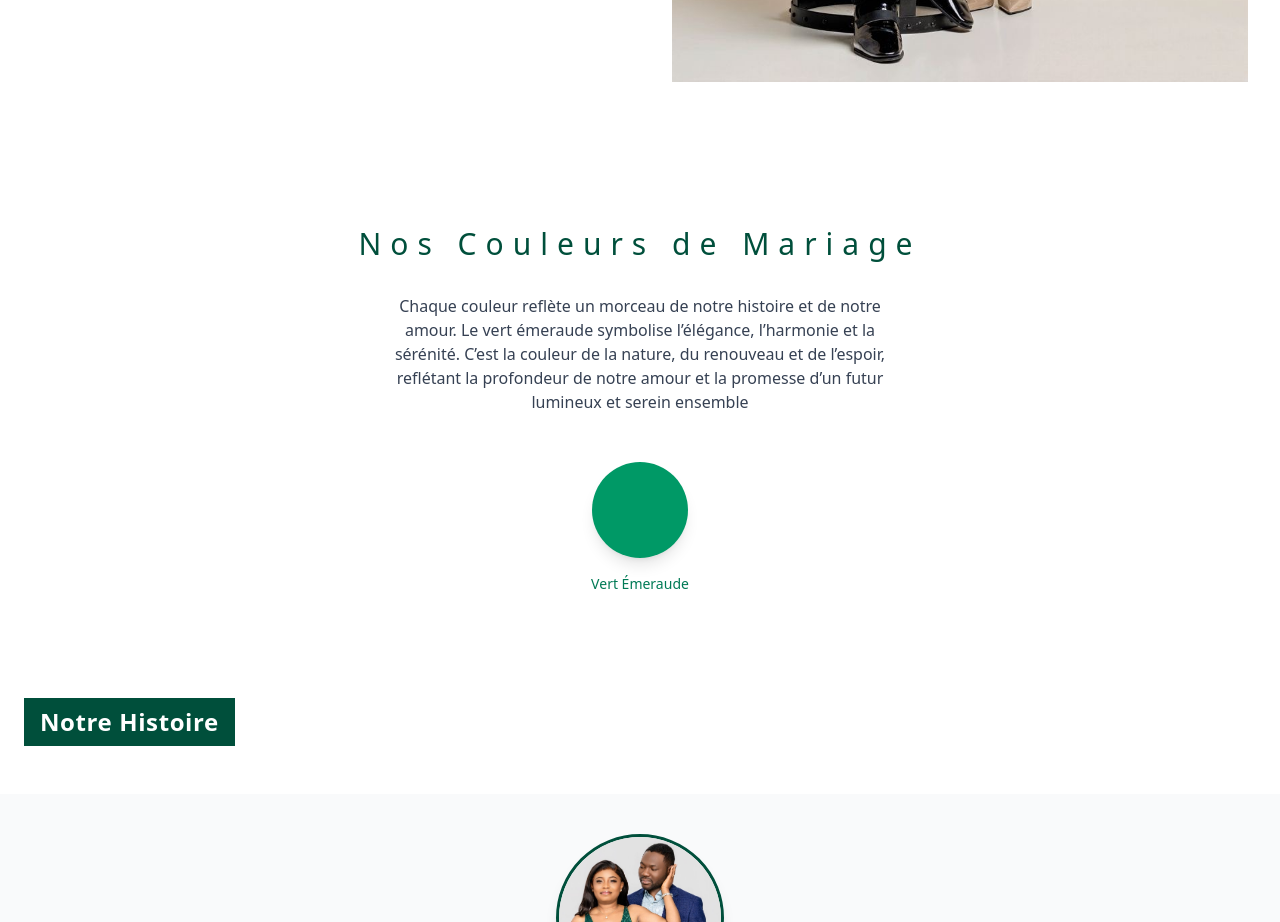
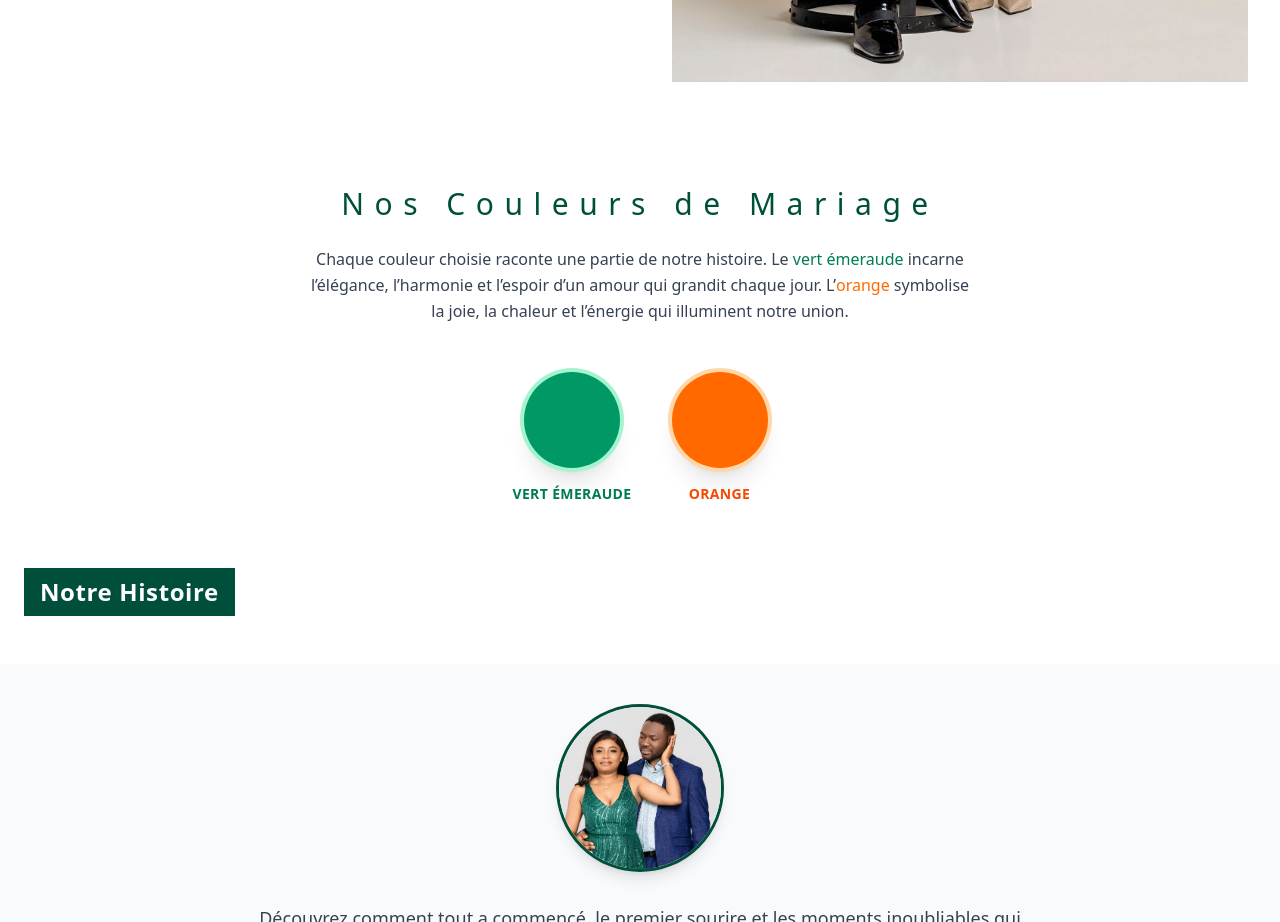
Before and after one commit to Gassiruphin237/rsvp-weeding, a React (Vite) app: page / in a window 1280 px wide. Shown: the part 2820-3742 px from the top of the page. Built offline with nearby package versions, Linux system fonts and the light colour scheme.

Commit message:
update full

```diff
--- a/package.json
+++ b/package.json
@@ -44,6 +44,7 @@
     "cmdk": "^1.1.1",
     "date-fns": "^4.1.0",
     "embla-carousel-react": "^8.6.0",
+    "framer-motion": "^12.25.0",
     "input-otp": "^1.4.2",
     "jspdf": "^4.0.0",
     "jspdf-autotable": "^5.0.7",
--- a/src/components/pages/SavetheDate.jsx
+++ b/src/components/pages/SavetheDate.jsx
@@ -213,25 +213,43 @@ const handleSubmit = (e) => {
                     </div>
                 </div>
             </section>
-            <section className="w-full bg-white py-10">
-                <div className="flex flex-col items-center justify-center py-16 bg-white px-6">
-                    <h3 className="mb-8 text-3xl text-center font-light tracking-[0.3em] text-emerald-900">
+            <section className="w-full bg-white py-16">
+                <div className="flex flex-col items-center justify-center px-6 text-center">
+
+                    <h3 className="mb-6 text-3xl font-light tracking-[0.35em] text-emerald-900">
                         Nos Couleurs de Mariage
                     </h3>
 
-                    <p className="text-center text-gray-700 mb-12 max-w-lg">
-                        Chaque couleur reflète un morceau de notre histoire et de notre amour.
-                        Le vert émeraude symbolise l’élégance, l’harmonie et la sérénité. C’est la couleur de la nature, du renouveau et de l’espoir, reflétant la profondeur de notre amour et la promesse d’un futur lumineux et serein ensemble
+                    <p className="mb-12 max-w-2xl text-gray-700 leading-relaxed">
+                        Chaque couleur choisie raconte une partie de notre histoire.
+                        Le <span className="font-medium text-emerald-700">vert émeraude</span> incarne l’élégance,
+                        l’harmonie et l’espoir d’un amour qui grandit chaque jour.
+                        L’<span className="font-medium text-orange-500">orange</span> symbolise la joie,
+                        la chaleur et l’énergie qui illuminent notre union.
                     </p>
 
-                    <div className="flex space-x-6">
+                    <div className="flex flex-col sm:flex-row gap-10">
+
+                        {/* Vert Émeraude */}
                         <div className="flex flex-col items-center">
-                            <div className="w-24 h-24 rounded-full bg-emerald-600 shadow-lg"></div>
-                            <span className="mt-4 text-sm font-medium text-emerald-700">Vert Émeraude</span>
+                            <div className="w-24 h-24 rounded-full bg-emerald-600 shadow-xl ring-4 ring-emerald-200"></div>
+                            <span className="mt-4 text-sm font-semibold uppercase tracking-wide text-emerald-700">
+                                Vert Émeraude
+                            </span>
                         </div>
+
+                        {/* Orange */}
+                        <div className="flex flex-col items-center">
+                            <div className="w-24 h-24 rounded-full bg-orange-500 shadow-xl ring-4 ring-orange-200"></div>
+                            <span className="mt-4 text-sm font-semibold uppercase tracking-wide text-orange-600">
+                                Orange
+                            </span>
+                        </div>
+
                     </div>
                 </div>
             </section>
+
             <div className="mx-auto max-w-7xl px-6">
                 <h2 className="mb-12 inline-block bg-emerald-900 px-4 py-2 text-2xl font-bold tracking-wide text-white">
                     Notre Histoire
@@ -360,7 +378,7 @@ const handleSubmit = (e) => {
                                         placeholder=""
                                         value={formData.fullName}
                                         onChange={(e) => handleChange("fullName", e.target.value)}
-                                        required
+
                                     />
                                 </div>
 
@@ -373,7 +391,6 @@ const handleSubmit = (e) => {
                                         inputProps={{
                                             id: "phone",
                                             name: "phone",
-                                            required: true,
                                             className:
                                                 "w-full h-10 rounded-md border border-input bg-background px-3 py-2 text-sm ring-offset-background focus-visible:outline-none focus-visible:ring-2 focus-visible:ring-ring focus-visible:ring-offset-2"
                                         }}
@@ -387,7 +404,7 @@ const handleSubmit = (e) => {
                                         placeholder=""
                                         value={formData.message}
                                         onChange={(e) => handleChange("message", e.target.value)}
-                                        required
+
                                     />
                                 </div>
 
```
Also changed, not shown: 1 other file (tests, documents, lock files or other folders). Lines whose indentation alone changed are shown as unchanged.
